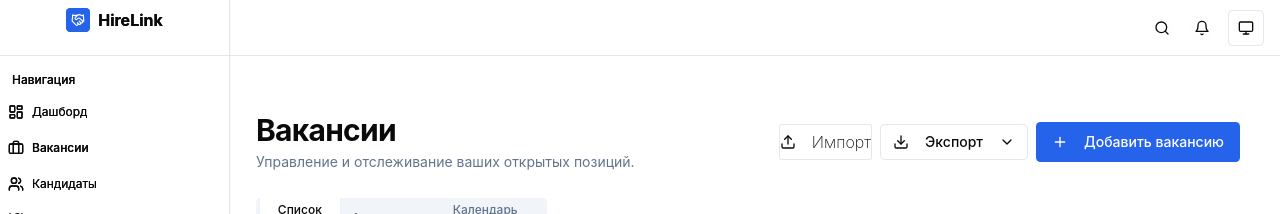
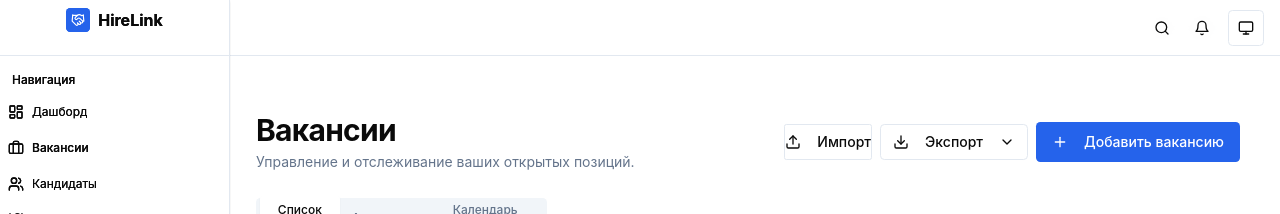
Before and after one commit to xpert1983/matchify-hirelink, a React (Vite) app: page /#/vacancies in a window 1280 px wide. Shown: the top 214 px of the page. Built offline with nearby package versions, Linux system fonts and the light colour scheme.

Commit message:
Visual edit in Lovable
Edited UI in Lovable

```diff
--- a/src/components/common/ImportExportData.tsx
+++ b/src/components/common/ImportExportData.tsx
@@ -112,7 +112,7 @@ const ImportExportData: React.FC<ImportExportDataProps> = ({
   return <div className={`flex items-center gap-2 ${className || ''}`}>
       <Dialog open={isImportDialogOpen} onOpenChange={setIsImportDialogOpen}>
         <DialogTrigger asChild>
-          <Button variant="outline" size="sm" className="mx-0 px-0 font-extralight rounded-sm text-left flex-1 text-base">
+          <Button variant="outline" size="sm" className="mx-0 px-0 rounded-sm text-left flex-1 font-medium text-sm">
             <Upload className="h-4 w-4 mr-2" />
             Импорт
           </Button>
```
